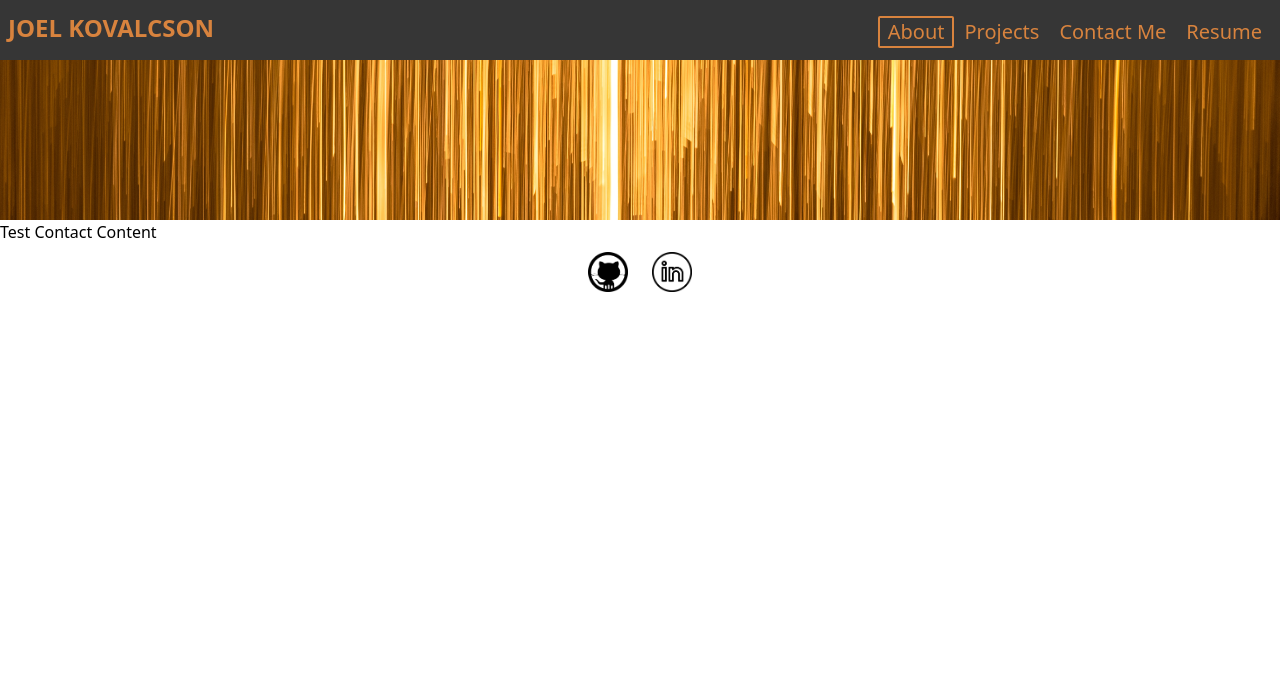
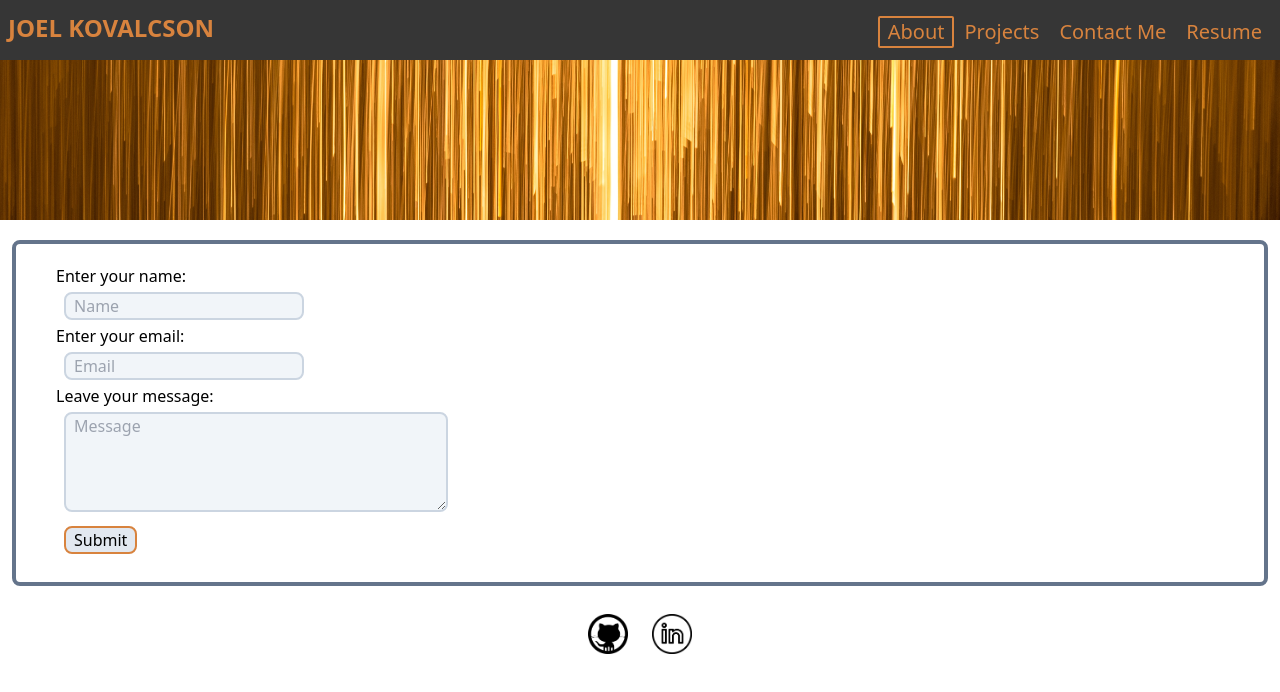
Before and after one commit to JoelKovalcson/Portfolio, a React (Create React App) app: page /Portfolio/contact in a window 1280 px wide. Shown: the top 692 px of the page. Built offline with nearby package versions, Linux system fonts and the light colour scheme.

Commit message:
Added email.js and setup contact form

```diff
--- a/src/pages/Contact.js
+++ b/src/pages/Contact.js
@@ -1,10 +1,69 @@
-import React from 'react';
+import React, { useState, useRef } from 'react';
+import emailjs from '@emailjs/browser';
 
 const Contact = () => {
 
+	const [formState, changeForm] = useState({name: '', email: '', message: '', response: ''});
+
+	const form = useRef();
+
+	const handleChange = (event) => {
+		const {name, value} = event.target;
+		changeForm({
+			...formState,
+			[name]: value
+		});
+	};
+
+	const handleContact = (event) => {
+		event.preventDefault();
+		changeForm({
+			...formState,
+			response: 'SEND'
+		});
+		emailjs.sendForm('service_bch523t', 'contact_form', form.current, 'K7vZ6jWYaMjTVM59J')
+			.then((response) => {
+				changeForm({
+					...formState,
+					response: 'OK'
+				});
+			}, (error) => {
+				changeForm({
+					...formState,
+					response: 'ERROR'
+				})
+			});
+	};
+
 	return (
-		<main>
-			Test Contact Content
+		<main className="mx-3 sm:mx-15 my-5 flex flex-wrap lg:flex-nowrap p-5 border-4 rounded-lg border-slate-500">
+			<form ref={form} onSubmit={handleContact} className="sm:ml-5 w-full">
+				<div className='mb-1'>
+					Enter your name:
+				</div>
+				<input type="name" name="name" onChange={handleChange} value={formState.name} placeholder="Name"
+					className="sm:ml-2 border-2 border-slate-300 rounded-lg px-2 bg-slate-100 focus:bg-white w-full sm:w-60"/>
+				<div className='my-1'>
+					Enter your email:
+				</div>
+				<input type="email" name="email" onChange={handleChange} value={formState.email} placeholder="Email"
+					className="sm:ml-2 border-2 border-slate-300 rounded-lg px-2 bg-slate-100 focus:bg-white w-full sm:w-60"/>
+				<div className='my-1'>
+					Leave your message:
+				</div>
+				<textarea name="message" onChange={handleChange} value={formState.message} cols="20" rows="4" placeholder='Message'
+					className="sm:ml-2 border-2 border-slate-300 rounded-lg px-2 bg-slate-100 focus:bg-white w-full sm:w-96"/>
+				<br/>
+				<button type='submit' className="mt-2 sm:ml-2 border-2 border-orange-hl rounded-lg px-2 bg-slate-200 focus:bg-white">
+					Submit
+				</button>
+				<div className='text-xl sm:ml-2 mt-2'>
+					{(formState.response) ? (
+						(formState.response === 'OK') ? 'Email Sent!' :
+						(formState.response === 'SEND' ? 'Sending email...' :
+						'Error sending email. Contact me at joelkovalcson@gmail.com.')) : ''}
+				</div>
+			</form>
 		</main>
 	);
 }
```
Also changed, not shown: package.json (+4 -3 lines), 1 other file (tests, documents, lock files or other folders).
